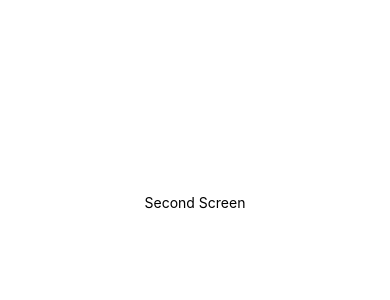
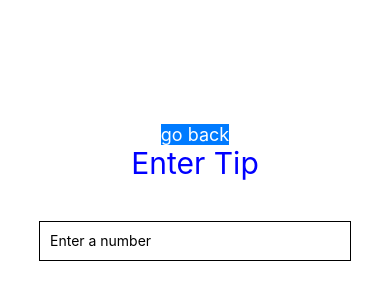
Before and after one commit to willi301/tip_app, a React Native app: screen /Other in a window 390 px wide. Shown: the part 220-520 px from the top of the page. Built offline with nearby package versions, Linux system fonts and the light colour scheme.

Commit message:
Added second screen, connect navigation

```diff
--- a/homeScreen.js
+++ b/homeScreen.js
@@ -1,7 +1,7 @@
 import { StatusBar } from 'expo-status-bar';
 import {StyleSheet, Button, View, Text, Alert, TouchableOpacity} from 'react-native';
 
-export default function HomeScreen(navigation) {
+export default function HomeScreen({ navigation }) {
   return (
     <View style={styles.container}>
       <Text style={styles.title}>Add a Tip?</Text>
--- a/otherScreen.js
+++ b/otherScreen.js
@@ -1,11 +1,26 @@
 import { StatusBar } from 'expo-status-bar';
-import {StyleSheet, Button, View, Text, Alert, TouchableOpacity} from 'react-native';
+import {StyleSheet, Button, View, Text, Alert, TouchableOpacity, TextInput} from 'react-native';
 
 
-export default function Other() {
+export default function Other({ navigation }) {
   return (
     <View style={styles.container}>
-        <Text style={styles.title}>Second Screen</Text>
+
+          <TouchableOpacity
+            style={styles.button}
+            onPress={() => navigation.navigate('Home')}>
+            <Text style={styles.buttonText}>go back</Text>
+          </TouchableOpacity>
+        <Text style={styles.title}>Enter Tip</Text>
+
+        {/* Tip input from user */}
+        <TextInput
+        style={styles.input}
+        keyboardType="numeric"  // 👈 This brings up a number pad
+        placeholder="Enter a number"
+        />
+
+
       <StatusBar style="auto" />
     </View>
   );
@@ -19,4 +34,32 @@ const styles = StyleSheet.create({
     justifyContent: 'center',
   },
 
+  button: {
+    width: "100",         // 👈 Width of the button
+    height: "50",         // 👈 Height of the button
+    backgroundColor: '#007BFF',
+    justifyContent: 'center',
+    alignItems: 'center',
+  },
+
+  title: {
+    fontSize: 30,
+    color: 'blue',
+  },
+
+  buttonText: {
+    color: '#fff',
+    fontSize: 18,       // 👈 Font size of the button label
+  },
+
+  input: {
+    marginTop: 40,
+    height: 40,
+    borderColor: 'black',
+    borderWidth: 1,
+    marginBottom: 20,
+    paddingHorizontal: 10,
+    width: '80%',
+  },
+
 });
```
